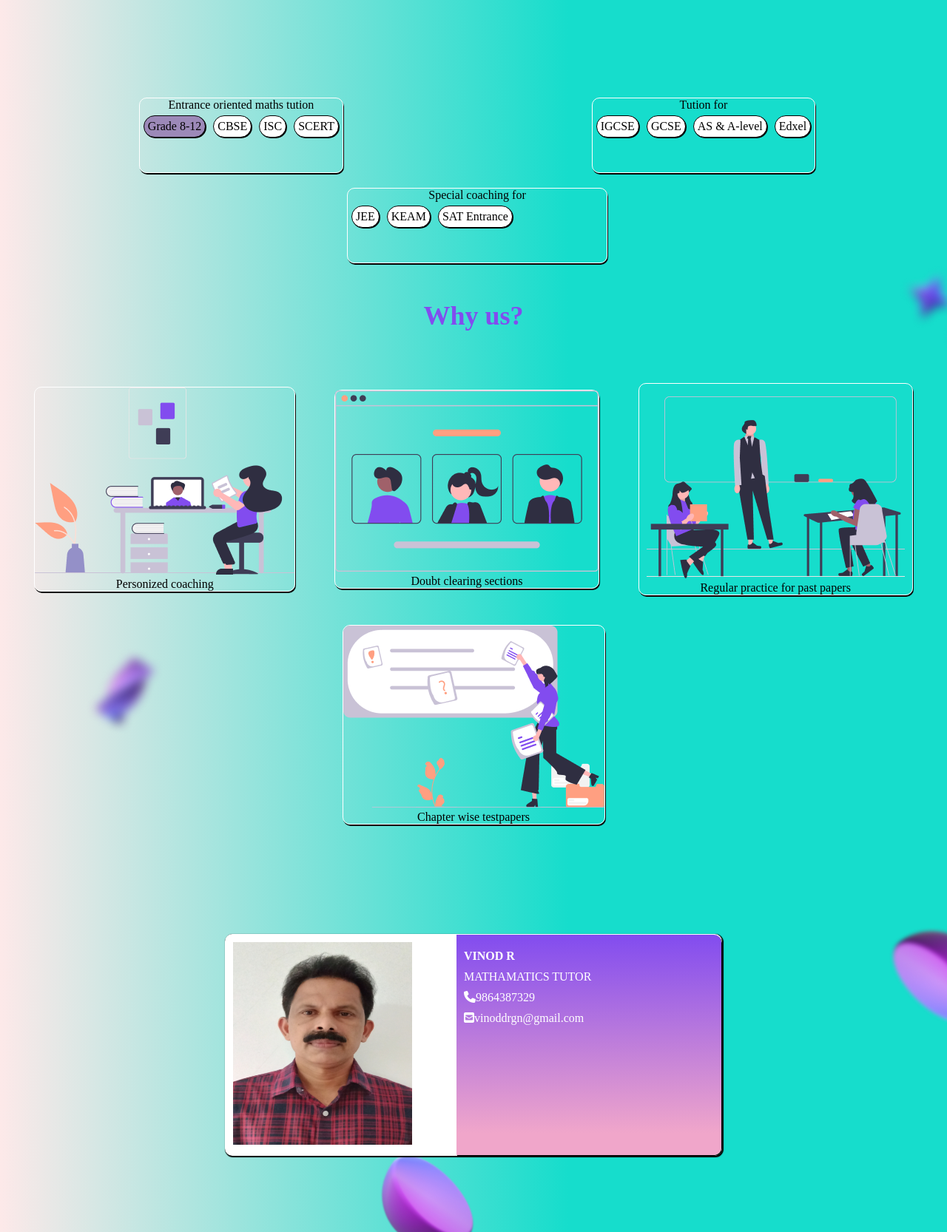
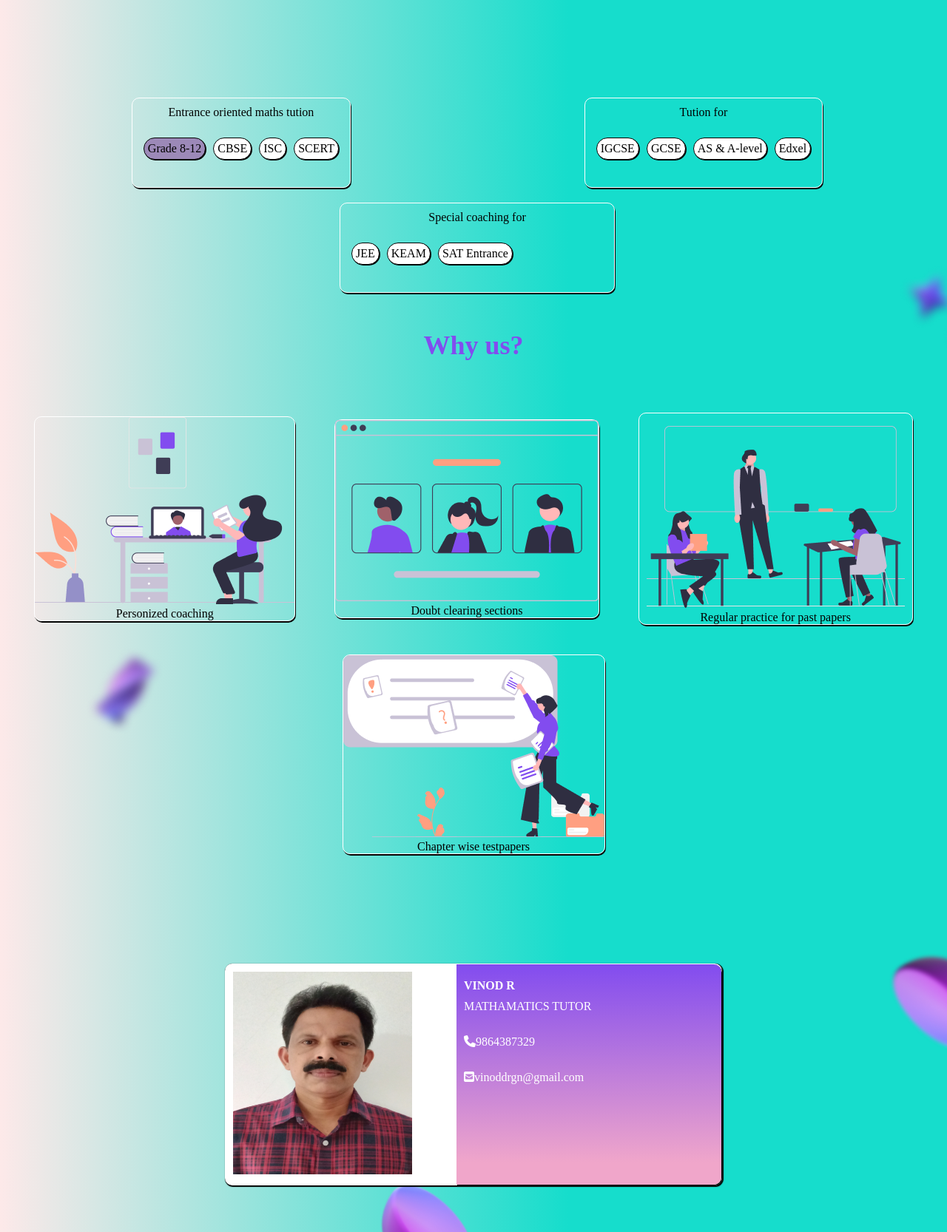
Before and after one commit to SreyasSree/assignment, a plain HTML site: page index.html in a window 1280 px wide. Shown: the part 585-2251 px from the top of the page at 74% size. Drawn offline with Linux system fonts and the light colour scheme.

Commit message:
initial commit

```diff
--- a/style.css
+++ b/style.css
@@ -68,7 +68,7 @@ h1{
 }
 .tution{
     display: flex;
-
+    margin-top: 20px;
 }
 .white{
     background-color: white;
@@ -97,6 +97,7 @@ h1{
     height: 100px;
     border: 1px solid white;
     box-shadow: 1px 2px  black;
+    padding: 10px;
 }
 .whyimg{
     display: flex;
@@ -174,13 +175,13 @@ h1{
 }
 .bottom{
     position: absolute;
-    top: 2095px;
+    top: 2135px;
     left: 495px;
     z-index: -1;
 }
 .top{
     position: absolute;
-    top: 1800px;
+    top: 1835px;
     left: 1180px;
     z-index: -1;
 }
```
